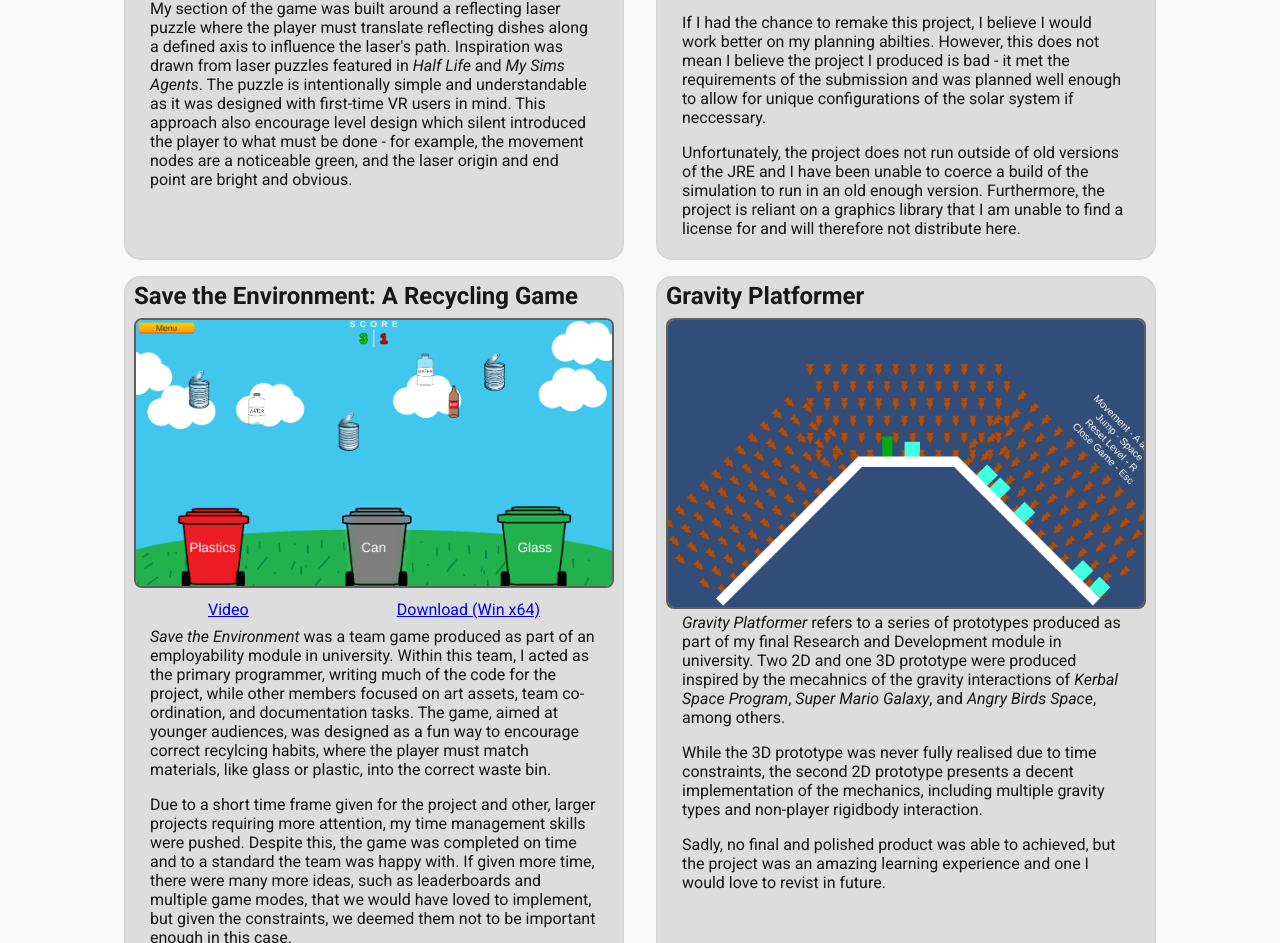
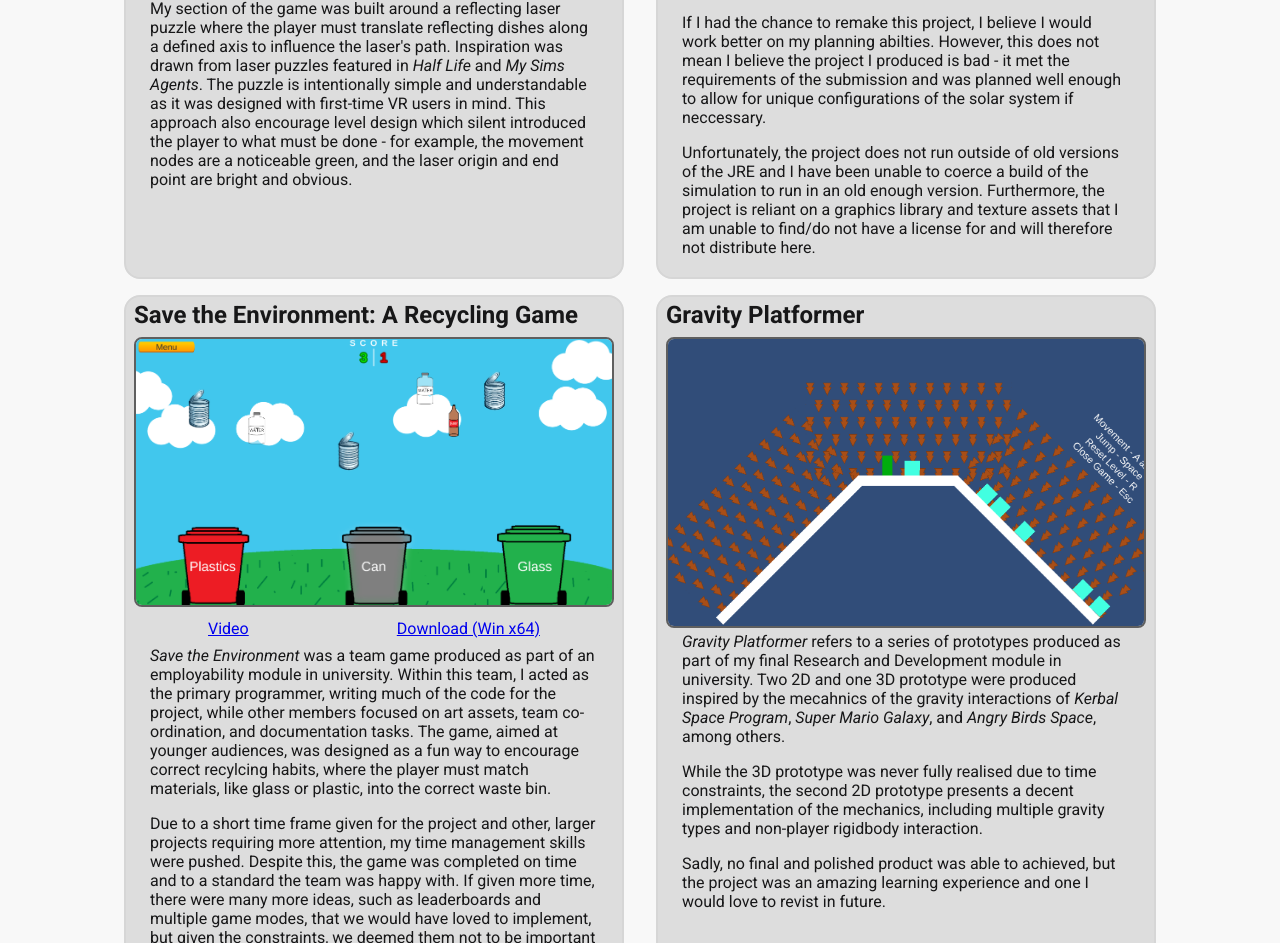
Before and after one commit to MattSmithGameDev/mattsmithgamedev.github.io, a plain HTML site: page index.html in a window 1280 px wide. Shown: the part 1521-2464 px from the top of the page. Drawn offline with Linux system fonts and the light colour scheme.

Commit message:
solar system license info

```diff
--- a/index.html
+++ b/index.html
@@ -1,5 +1,8 @@
 <!doctype html>
 <html>
+
+<!-- TODO Video for VR puzzle and Gravity Platformer, maybe also
+    include stuff from interface to show Python programming skills -->
 
 <head>
     <title>Matt Smith - Game Dev</title>
@@ -100,8 +103,8 @@
                     solar system if neccessary.</p>
                 <p class="text-area">Unfortunately, the project does not run outside of old versions of the JRE and I
                     have been unable to coerce a build of the simulation to run in an old enough version. Furthermore,
-                    the project is reliant on a graphics library that I am unable to find a license for and will
-                    therefore not distribute here.</p>
+                    the project is reliant on a graphics library and texture assets that I am unable to find/do not have
+                    a license for and will therefore not distribute here.</p>
             </div>
             <div class="item">
                 <h2>Save the Environment: A Recycling Game</h2>
```
